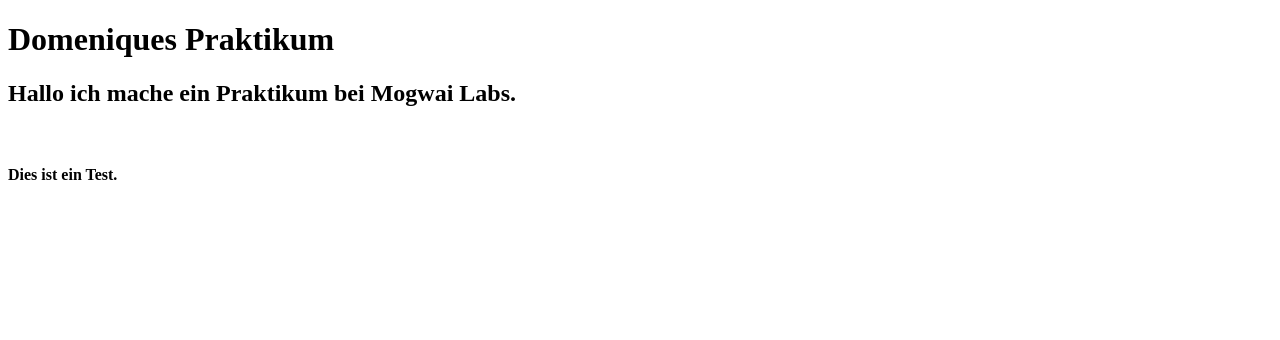
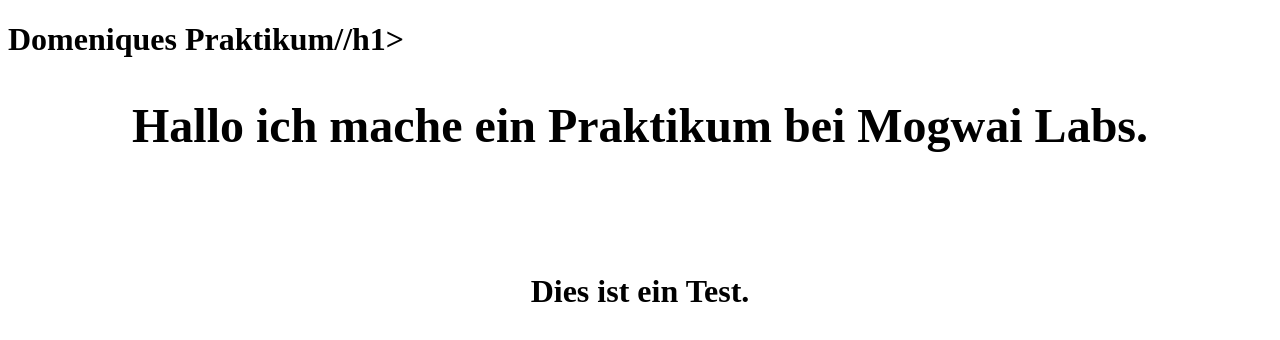
Before and after one commit to domeniqueleipner/domeniqueleipner.github.io, a plain HTML site: page domeniques_praktikum.html in a window 1280 px wide. Drawn offline with Linux system fonts and the light colour scheme.

Commit message:
zentriert

```diff
--- a/domeniques_praktikum.html
+++ b/domeniques_praktikum.html
@@ -7,12 +7,9 @@
     <title>Praktikum</title>
 </head>
 <body>
-    <h1>Domeniques Praktikum</h1>
-    <p>
-        <h2>Hallo ich mache ein Praktikum bei Mogwai Labs.</h2><br>
-        <h4>Dies ist ein Test.</h4>
-
-    </p>
+    <h1>Domeniques Praktikum//h1>
+        <center><p><h2>Hallo ich mache ein Praktikum bei Mogwai Labs.</h2><br>
+        <h4>Dies ist ein Test.</h4></p></center>
 
 </body>
 </html>
```
